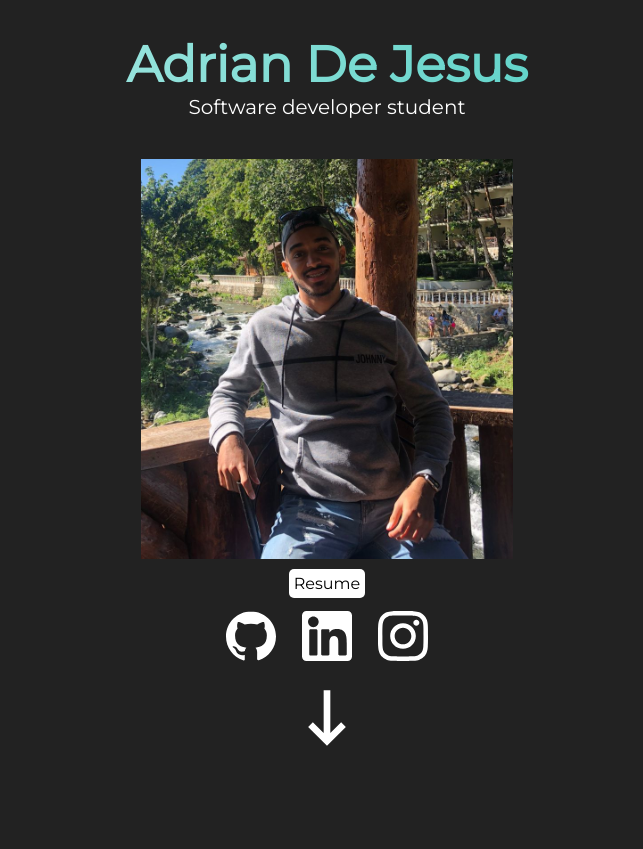
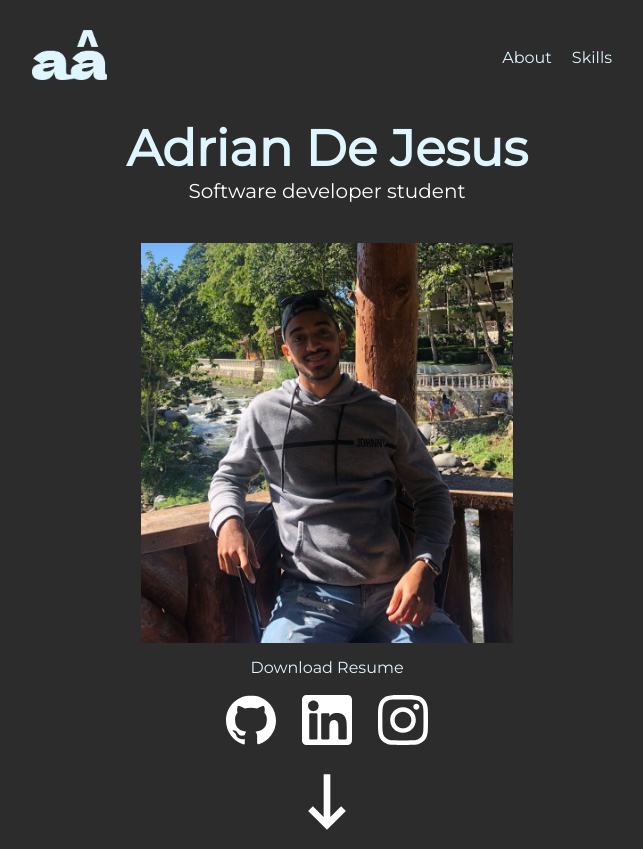
Before and after one commit to adrianjose01/personal-webpage, a plain HTML site: page index.html in a window 1280 px wide. Shown: the top 849 px of the page, without its empty margins (313-956 px from the left). Drawn offline with Linux system fonts and the light colour scheme.

Commit message:
updating styles and adding a nav

```diff
--- a/index.html
+++ b/index.html
@@ -10,6 +10,16 @@
   </head>
   <body>
     <header class="element">
+      <!-- Header nav -->
+      <nav>
+        <div class="logo">
+          <img src="/static/img/adrian logo.png" alt="" />
+        </div>
+        <ul>
+          <li><a href="#about">About</a></li>
+          <li><a href="#skils">Skills</a></li>
+        </ul>
+      </nav>
       <!-- header title -->
       <div>
         <h1>Adrian De Jesus</h1>
@@ -29,7 +39,7 @@
           <a
             href="https://drive.google.com/file/d/1xHXeQazDsYsGr8ueEfHMqQKZhxR1-AYw/view?usp=sharing"
             target="_blank"
-            >Resume</a
+            >Download Resume</a
           >
         </div>
       </div>
@@ -62,7 +72,7 @@
 
     <main>
       <div class="main-container">
-        <section class="element">
+        <section class="element" id="about">
           <h2>About me</h2>
           <p>
             I'm a software developer student who felt in love with coding, I'm
@@ -83,7 +93,7 @@
           </p>
         </section>
 
-        <section class="element">
+        <section class="element" id="skils">
           <h2>Skills and Tools</h2>
           <div class="container">
             <div class="card">
--- a/src/styles.css
+++ b/src/styles.css
@@ -2,10 +2,12 @@
 
 html {
   font-family: "Montserrat", sans-serif;
+  scroll-behavior: smooth;
 }
 
 body {
-  background-color: #222;
+  /* background-color: #5c5c5c; */
+  background-color: #2c2c2c;
 }
 
 .show {
@@ -22,13 +24,35 @@ header {
   min-height: 100vh;
 }
 
+nav {
+  max-width: 650px;
+  margin: 30px auto 30px auto;
+  display: flex;
+  justify-content: space-between;
+  align-items: center;
+}
+
+nav ul {
+  display: flex;
+  list-style: none;
+  margin-right: 30px;
+}
+
+nav ul li a {
+  color: #dff6ff;
+  text-decoration: none;
+  padding: 10px;
+}
+
+.logo {
+  width: 75px;
+  margin-left: 30px;
+}
+
 h1 {
   font-size: 40px;
   font-weight: 700;
-  background: linear-gradient(to left, #2ec4b6, #cbf3f0);
-  -webkit-text-fill-color: transparent;
-  -webkit-background-clip: text;
-  background-clip: text;
+  color: #dff6ff;
   text-align: center;
   display: block;
   margin-bottom: 0px;
@@ -78,10 +102,9 @@ header p {
 
 .resume-container a {
   text-decoration: none;
-  background-color: white;
   padding: 5px;
   border-radius: 5px;
-  color: inherit;
+  color: #dff6ff;
 }
 .resume-container div {
   display: inline-block;
```
Also changed, not shown: static/img/adrian logo.png (added).
